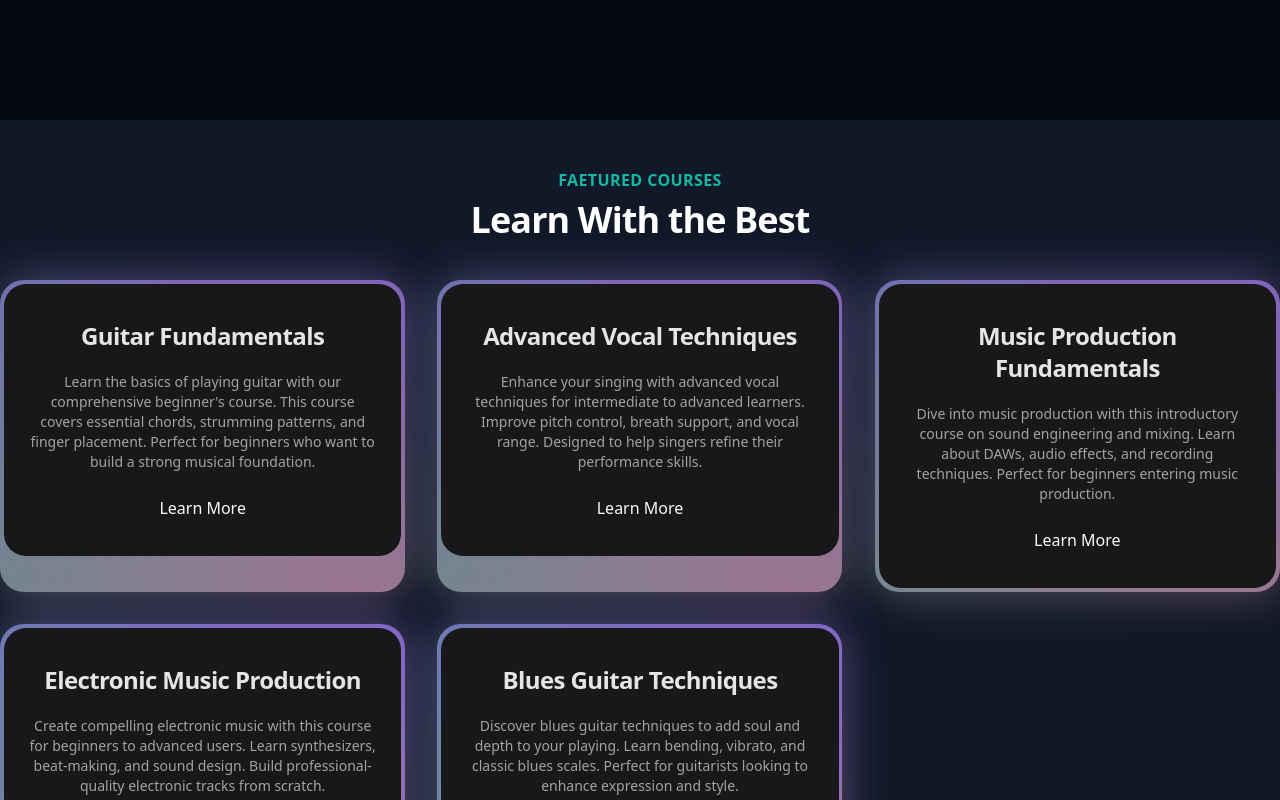
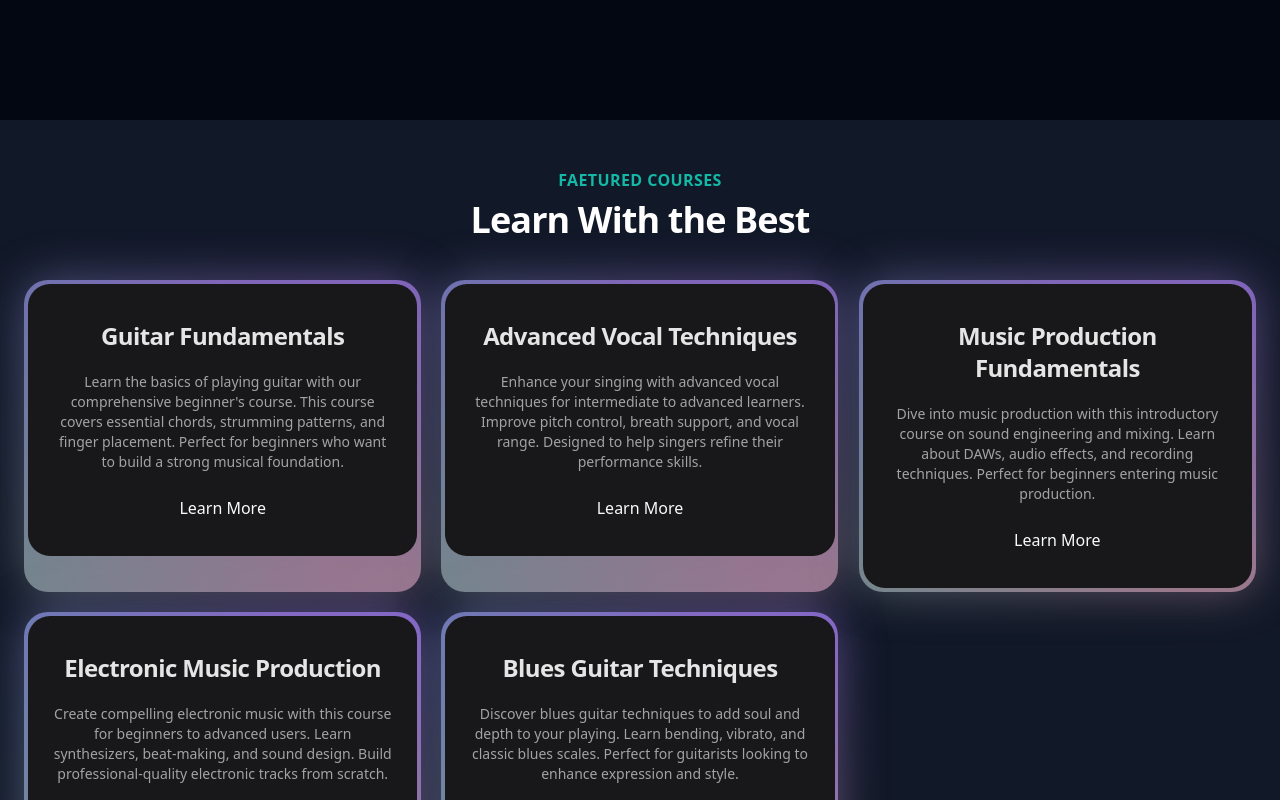
Before and after one commit to Abhay-Pratap200001/MusicPlayer, a Next.js app: page / in a window 1280 px wide. Shown: the part 520-1320 px from the top of the page. Built offline with nearby package versions, Linux system fonts and the light colour scheme.

Commit message:
Add some padding from r/l

```diff
--- a/src/components/FaeturedCourses.tsx
+++ b/src/components/FaeturedCourses.tsx
@@ -17,9 +17,9 @@ const FaeturedCourses = () => {
     (course: Course) => course.isFeatured
   );
   return (
-    <div className="py-12 bg-gray-900">
+    <div className="py-12 pr-6 pl-6 bg-gray-900">
       <div>
-        <div className="text-center">
+        <div className="text-center ">
           <h2 className="test-base text-teal-500 font-semibold tracking-wide uppercase">
             FAETURED COURSES
           </h2>
@@ -31,7 +31,7 @@ const FaeturedCourses = () => {
       </div>
 
       <div className="mt-10 text-center">
-        <div className="grid grid-cols-1 sm:grid-cols-2 lg:grid-cols-3 gap-8 justify-center">
+        <div className="grid grid-cols-1 sm:grid-cols-2 lg:grid-cols-3 gap-5 justify-center">
           {featuredCourse.map((course: Course) => (
             <div key={course.id} className="flex justify-center">
               <BackgroundGradient className="flex flex-col rounded-[22px] bg-white dark:bg-zinc-900 overflow-hidden h-max-s w-screen]">
@@ -54,10 +54,10 @@ const FaeturedCourses = () => {
       <div className="mt-20 text-center">
         <Link
           href={"/courses"}
-          className="px-4 py-2 tracking-tighter font-semibold rounded-md border border-neutral-600 text-neutral-700 bg-white hover:bg-gray-100 transition duration-200"
-        >
+          className="px-4 py-2 tracking-tighter font-semibold rounded-md border border-neutral-600 text-neutral-700 bg-white hover:bg-gray-100 transition duration-200">
           View All Courses
         </Link>
+
       </div>
     </div>
   );
```
